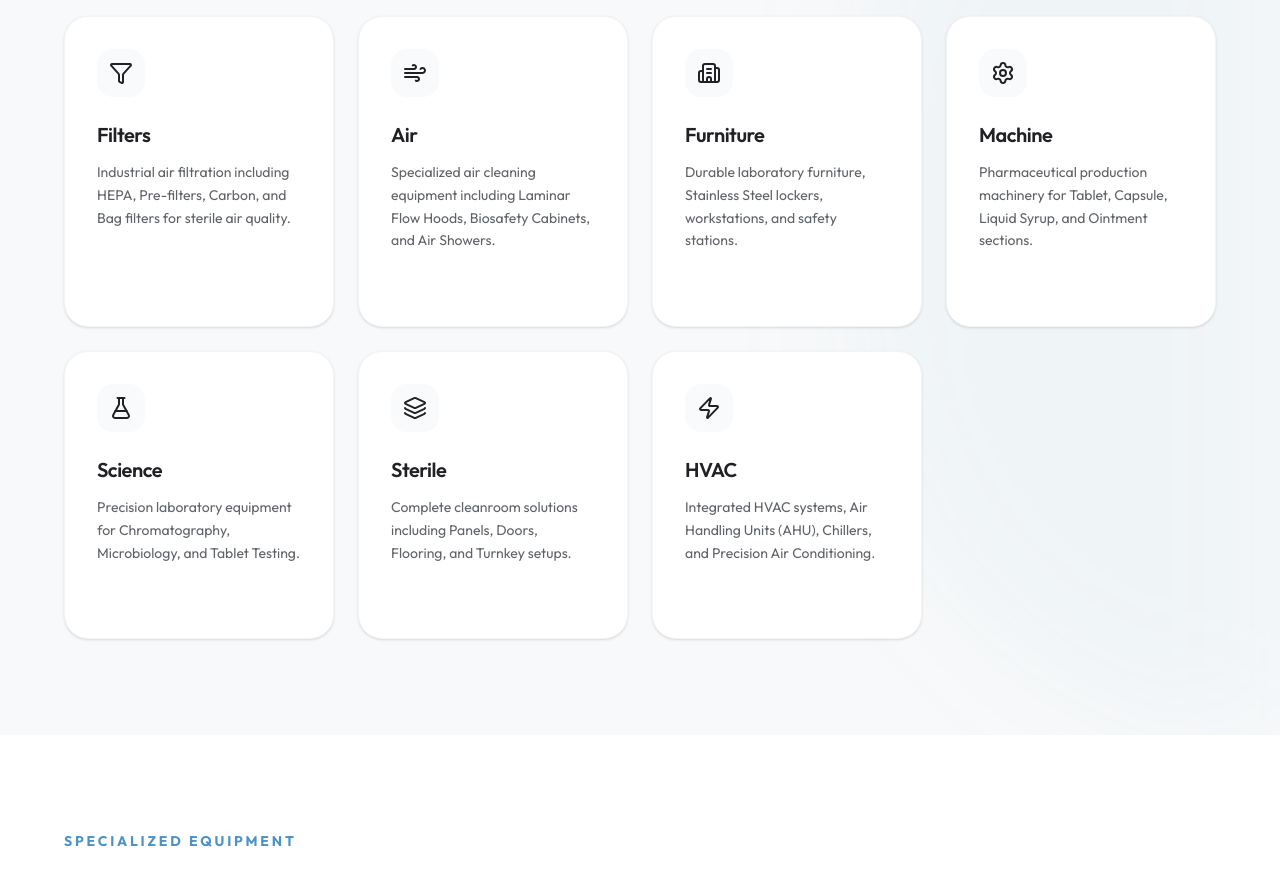
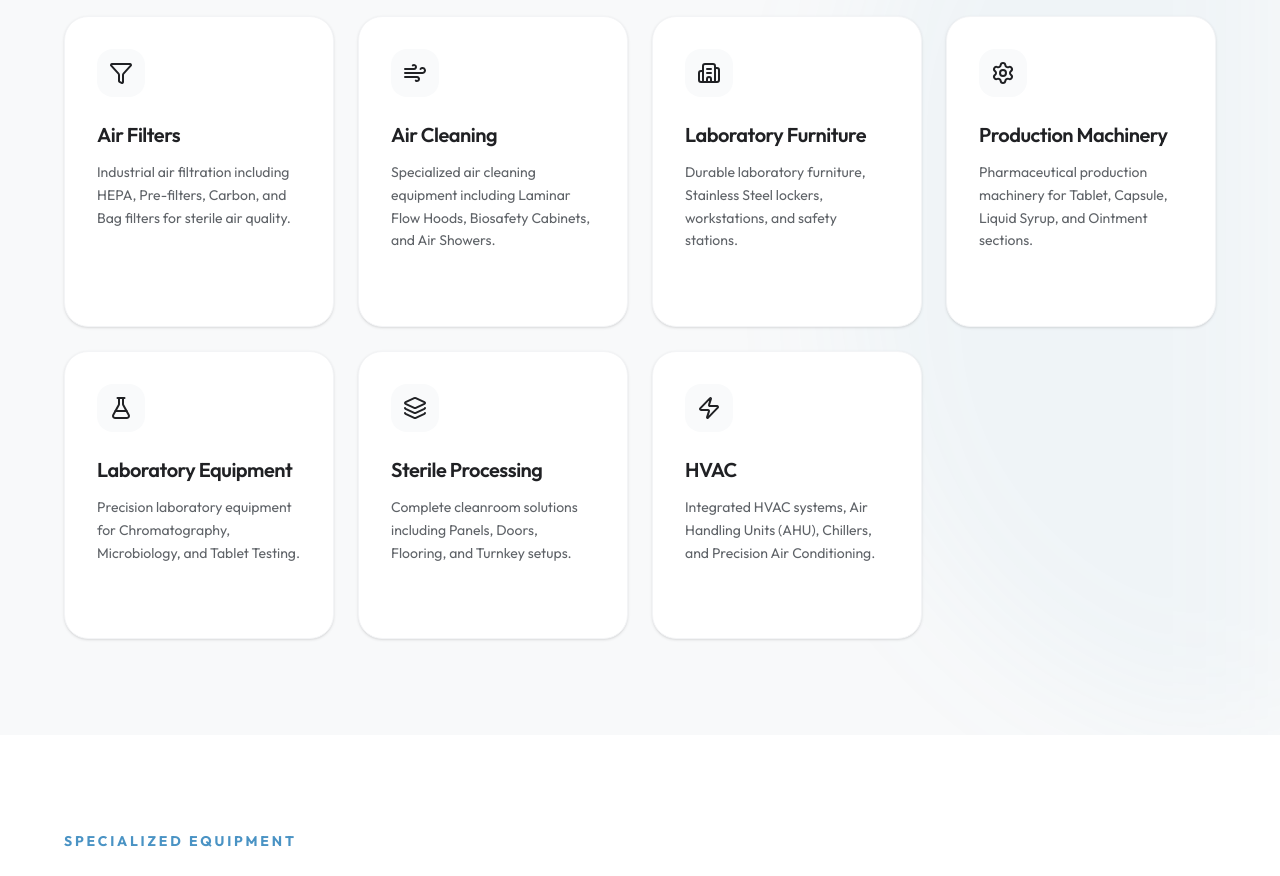
Before and after one commit to UmurAwais/TopTec, a React (Vite) app: page / in a window 1280 px wide. Shown: the part 1100-1976 px from the top of the page. Built offline with nearby package versions, Linux system fonts and the light colour scheme.

Commit message:
feat: Updated category names across the site to match new navigation structure

```diff
--- a/src/components/CategorySection.jsx
+++ b/src/components/CategorySection.jsx
@@ -2,12 +2,12 @@ import React from 'react';
 import { Wind, Filter, FlaskConical, Settings, Building2, Layers, Zap, ArrowRight } from 'lucide-react';
 
 const categories = [
-  { title: 'Filters', icon: <Filter size={24} />, desc: 'Industrial air filtration including HEPA, Pre-filters, Carbon, and Bag filters for sterile air quality.' },
-  { title: 'Air', icon: <Wind size={24} />, desc: 'Specialized air cleaning equipment including Laminar Flow Hoods, Biosafety Cabinets, and Air Showers.' },
-  { title: 'Furniture', icon: <Building2 size={24} />, desc: 'Durable laboratory furniture, Stainless Steel lockers, workstations, and safety stations.' },
-  { title: 'Machine', icon: <Settings size={24} />, desc: 'Pharmaceutical production machinery for Tablet, Capsule, Liquid Syrup, and Ointment sections.' },
-  { title: 'Science', icon: <FlaskConical size={24} />, desc: 'Precision laboratory equipment for Chromatography, Microbiology, and Tablet Testing.' },
-  { title: 'Sterile', icon: <Layers size={24} />, desc: 'Complete cleanroom solutions including Panels, Doors, Flooring, and Turnkey setups.' },
+  { title: 'Air Filters', icon: <Filter size={24} />, desc: 'Industrial air filtration including HEPA, Pre-filters, Carbon, and Bag filters for sterile air quality.' },
+  { title: 'Air Cleaning', icon: <Wind size={24} />, desc: 'Specialized air cleaning equipment including Laminar Flow Hoods, Biosafety Cabinets, and Air Showers.' },
+  { title: 'Laboratory Furniture', icon: <Building2 size={24} />, desc: 'Durable laboratory furniture, Stainless Steel lockers, workstations, and safety stations.' },
+  { title: 'Production Machinery', icon: <Settings size={24} />, desc: 'Pharmaceutical production machinery for Tablet, Capsule, Liquid Syrup, and Ointment sections.' },
+  { title: 'Laboratory Equipment', icon: <FlaskConical size={24} />, desc: 'Precision laboratory equipment for Chromatography, Microbiology, and Tablet Testing.' },
+  { title: 'Sterile Processing', icon: <Layers size={24} />, desc: 'Complete cleanroom solutions including Panels, Doors, Flooring, and Turnkey setups.' },
   { title: 'HVAC', icon: <Zap size={24} />, desc: 'Integrated HVAC systems, Air Handling Units (AHU), Chillers, and Precision Air Conditioning.' },
 ];
 
```
